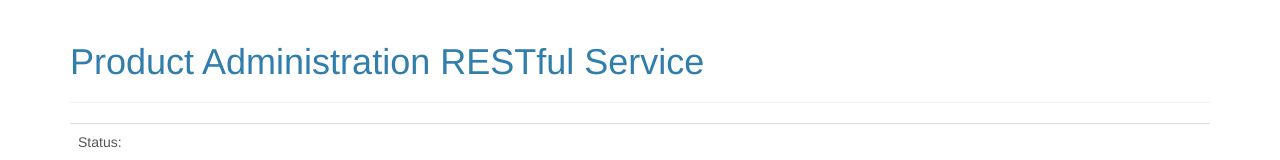
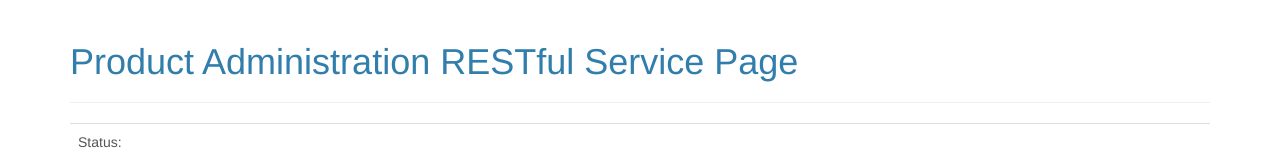
Before and after one commit to CSCI-GA-2820-FA25-003/products, a plain HTML site: page service/static/index.html in a window 1280 px wide. Shown: the top 160 px of the page. Drawn offline with Linux system fonts and the light colour scheme; files that its build step writes are made by us from their sources; files whose address does not match are found by name.

Commit message:
Change Website Title

```diff
--- a/service/static/index.html
+++ b/service/static/index.html
@@ -11,7 +11,7 @@
   <body>
     <div class="container">
       <div class="page-header">
-          <h1>Product Administration RESTful Service</h1>
+          <h1>Product Administration RESTful Service Page</h1>
       </div>
 
       <!-- Flash Message -->
```
